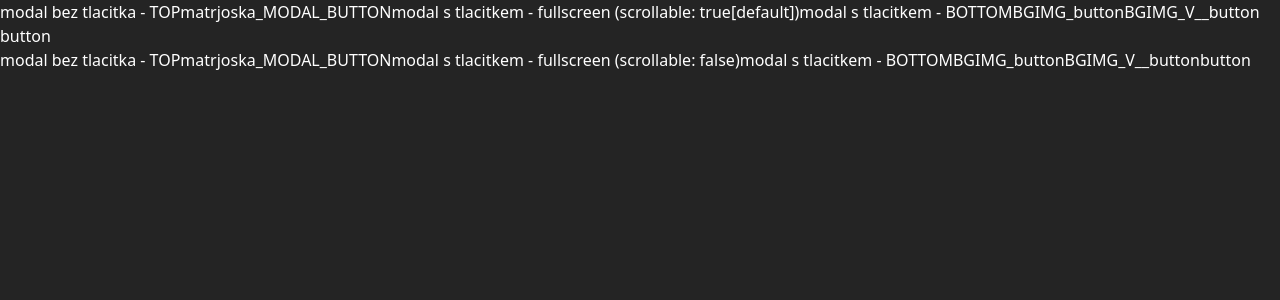
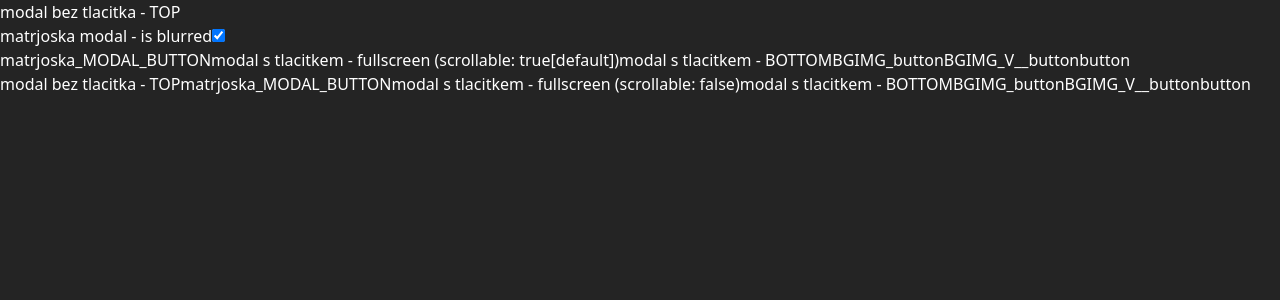
Before and after one commit to JsonKody/jk_vue_components, a Vue app: page / in a window 1280 px wide. Shown: the top 300 px of the page. Built offline with nearby package versions, Linux system fonts and the light colour scheme.

Commit message:
saved and pushed by pnpm

```diff
--- a/src/App.vue
+++ b/src/App.vue
@@ -4,6 +4,7 @@ import Modal from "./components/Modal.vue";
 import { ref } from "vue";
 
 const isModalOpen = ref(false);
+const isBlurred = ref(true)
 </script>
 
 <template>
@@ -13,33 +14,39 @@ const isModalOpen = ref(false);
         <button @click="isModalOpen = true">modal bez tlacitka - TOP</button>
 
         <!-- modal v modalu -->
-        <Modal position="top">
+        <div class="flex">
+
+          <label for="blurred">matrjoska modal - is blurred</label>
+        <input type="checkbox" id="blurred" v-model="isBlurred" />
+      </div>
+
+        <Modal position="top" :blur="isBlurred">
           <template #button>matrjoska_MODAL_BUTTON</template>
           <template #content
             >modalyyyyy v modaleeeech v
-            <Modal position="bottom">
+            <Modal position="bottom" :blur="isBlurred">
               <template #button>matrjoska_MODAL_BUTTON</template>
               <template #content
                 >modalyyyyy v modaleeeech v v modaleeeech v
-                <Modal position="center">
+                <Modal position="center" :blur="isBlurred">
                   <template #button>matrjoska_MODAL_BUTTON</template>
                   <template #content
                     >modalyyyyy v modaleeeech
-                    <Modal position="fullscreen">
+                    <Modal position="fullscreen" :blur="isBlurred">
                       <template #button>matrjoska_MODAL_BUTTON</template>
                       <template #content
                         >modalyyyyy v modaleeeech
-                        <Modal position="top">
+                        <Modal position="top" :blur="isBlurred">
                           <template #button>matrjoska_MODAL_BUTTON</template>
                           <template #content
                             >modalyyyyy v modaleeeech
-                            <Modal position="bottom">
+                            <Modal position="bottom" :blur="isBlurred">
                               <template #button
                                 >matrjoska_MODAL_BUTTON</template
                               >
                               <template #content
                                 >modalyyyyy v modaleeeech
-                                <Modal position="center">
+                                <Modal position="center" :blur="isBlurred">
                                   <template #button
                                     >matrjoska_MODAL_BUTTON</template
                                   >
--- a/src/components/Modal.vue
+++ b/src/components/Modal.vue
@@ -115,7 +115,12 @@ onMounted(() => {
 
 body:has([data-modal]) {
   overflow: hidden;
-  margin-right: 0.5rem;
+}
+
+@media (min-width: 640px) {
+   body:has([data-modal]) {
+      margin-right: 0.5rem;
+   }
 }
 
 
@@ -125,11 +130,11 @@ Vue transition
  */
 .v-enter-active,
 .v-leave-active {
-  transition: opacity 150ms ease-in-out
+   transition: opacity 150ms ease-in-out
 }
 
 .v-enter-from,
 .v-leave-to {
-  opacity: 0;
+   opacity: 0;
 }
 </style>
```
